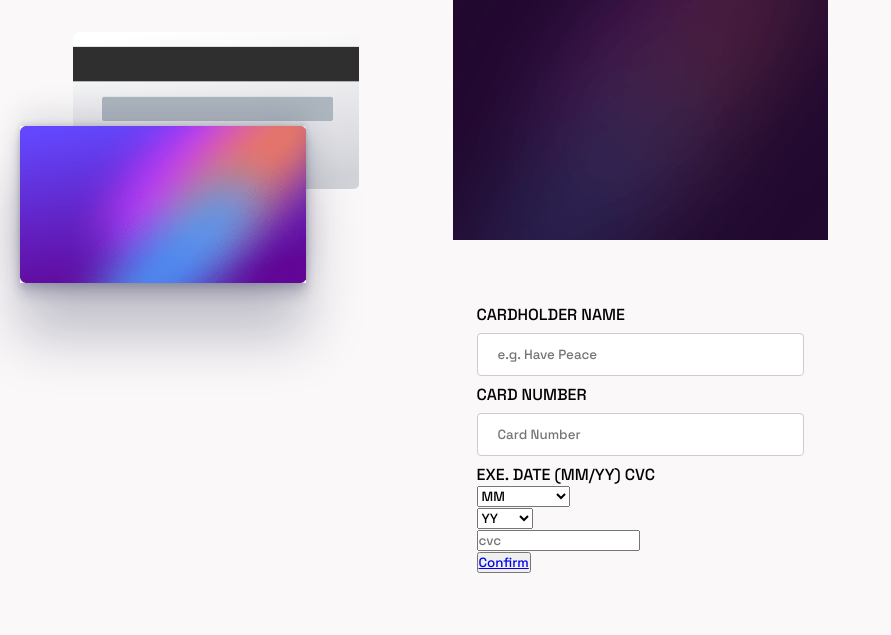
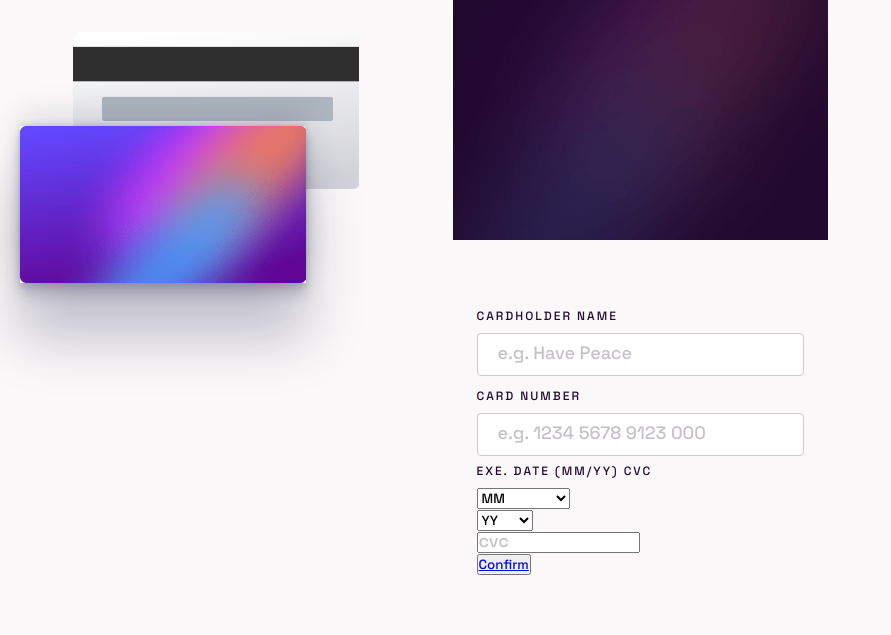
Before and after one commit to Have-Samuel/interactive-Card-Details, a plain HTML site: page index.html in a window 1280 px wide. Shown: the whole page, without its empty margins (0-891 px from the left). Drawn offline with Linux system fonts and the light colour scheme.

Commit message:
Styling the content

```diff
--- a/index.html
+++ b/index.html
@@ -20,7 +20,7 @@
       <label for="name">CARDHOLDER NAME</label>
       <input type="text" name="name" id="name" placeholder="e.g. Have Peace">
       <label for="card-number">CARD NUMBER</label>
-        <input type="text" class="card-number" placeholder="Card Number">
+        <input type="text" class="card-number" placeholder="e.g. 1234 5678 9123 000">
         <div class="date-field">
           <p>EXE.  DATE (MM/YY) CVC</p>
           <div class="month">
--- a/style.css
+++ b/style.css
@@ -72,3 +72,21 @@ input[type="text"] {
   border-radius: 4px;
   box-sizing: border-box;
 }
+
+::placeholder {
+  font-size: 18px;
+  font-weight: 500;
+  line-height: 23px;
+  color: #21092f;
+  opacity: 0.25;
+}
+
+label,
+p {
+  font-size: 12px;
+  font-weight: 500;
+  line-height: 15px;
+  letter-spacing: 2px;
+  color: #21092f;
+  margin-bottom: 8px;
+}
```
